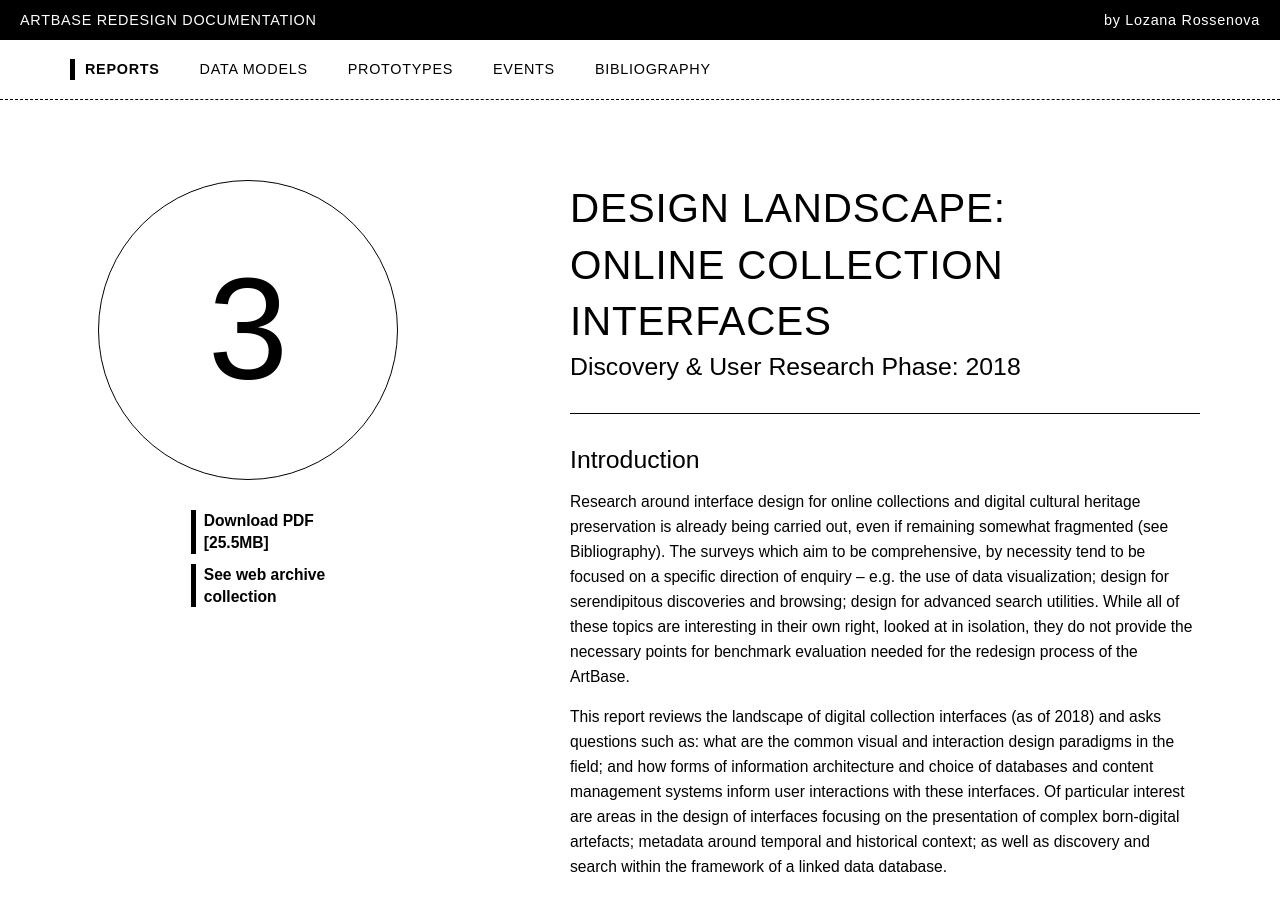
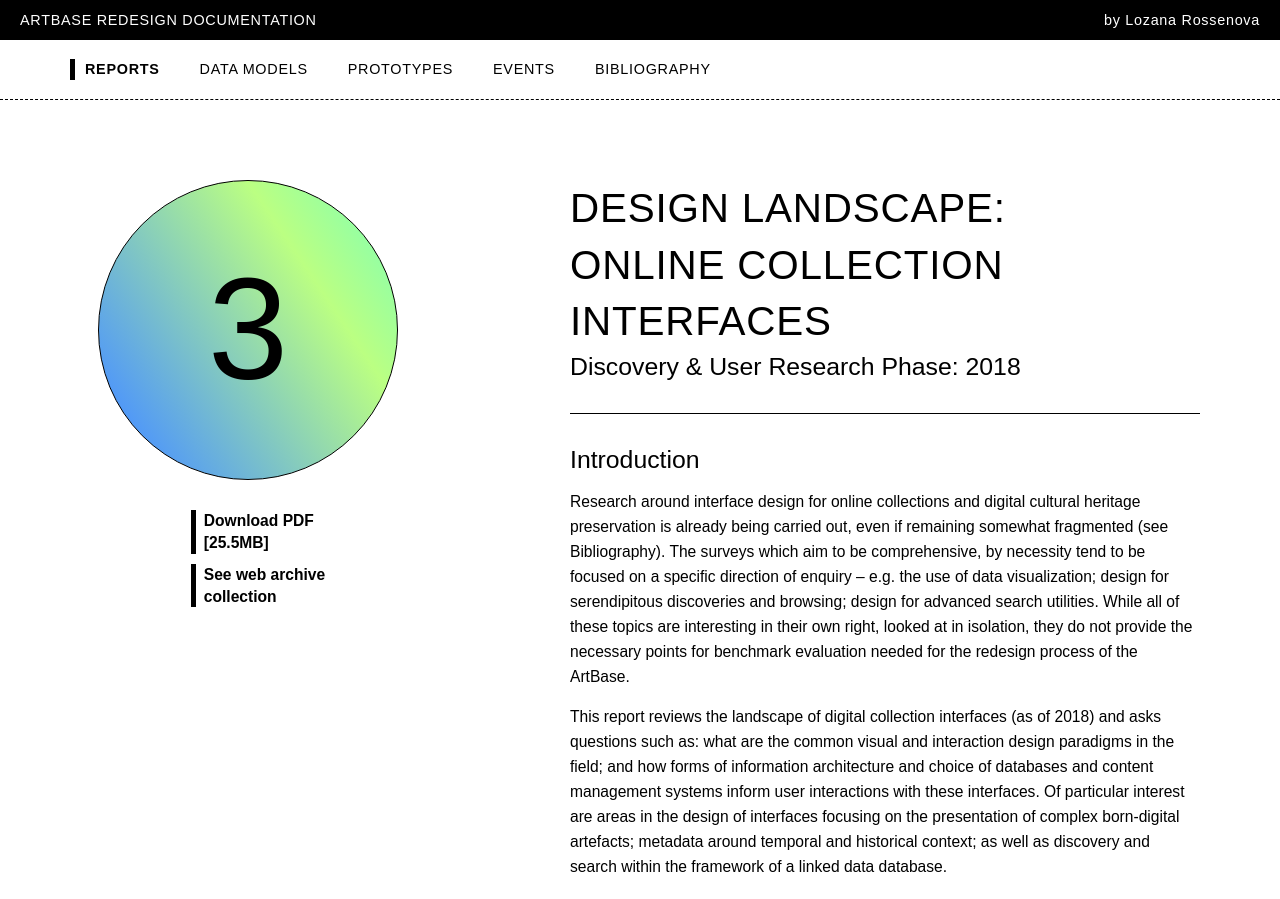
Before and after one commit to lozanaross/phd-portfolio, a plain HTML site: page report-3.html in a window 1280 px wide. Shown: the top 899 px of the page. Drawn offline with Linux system fonts and the light colour scheme.

Commit message:
Update report-3.html

```diff
--- a/report-3.html
+++ b/report-3.html
@@ -49,7 +49,7 @@
 
 	<!--Sidebar text-->
 	<div class="report-number-section">
-			<div class="circle"></div>
+			<div class="circle circle-three"></div>
 			<div class="number"> 3 </div>
 			<div class="thumb-links-container">
 				<div class="thumb-links">
```
